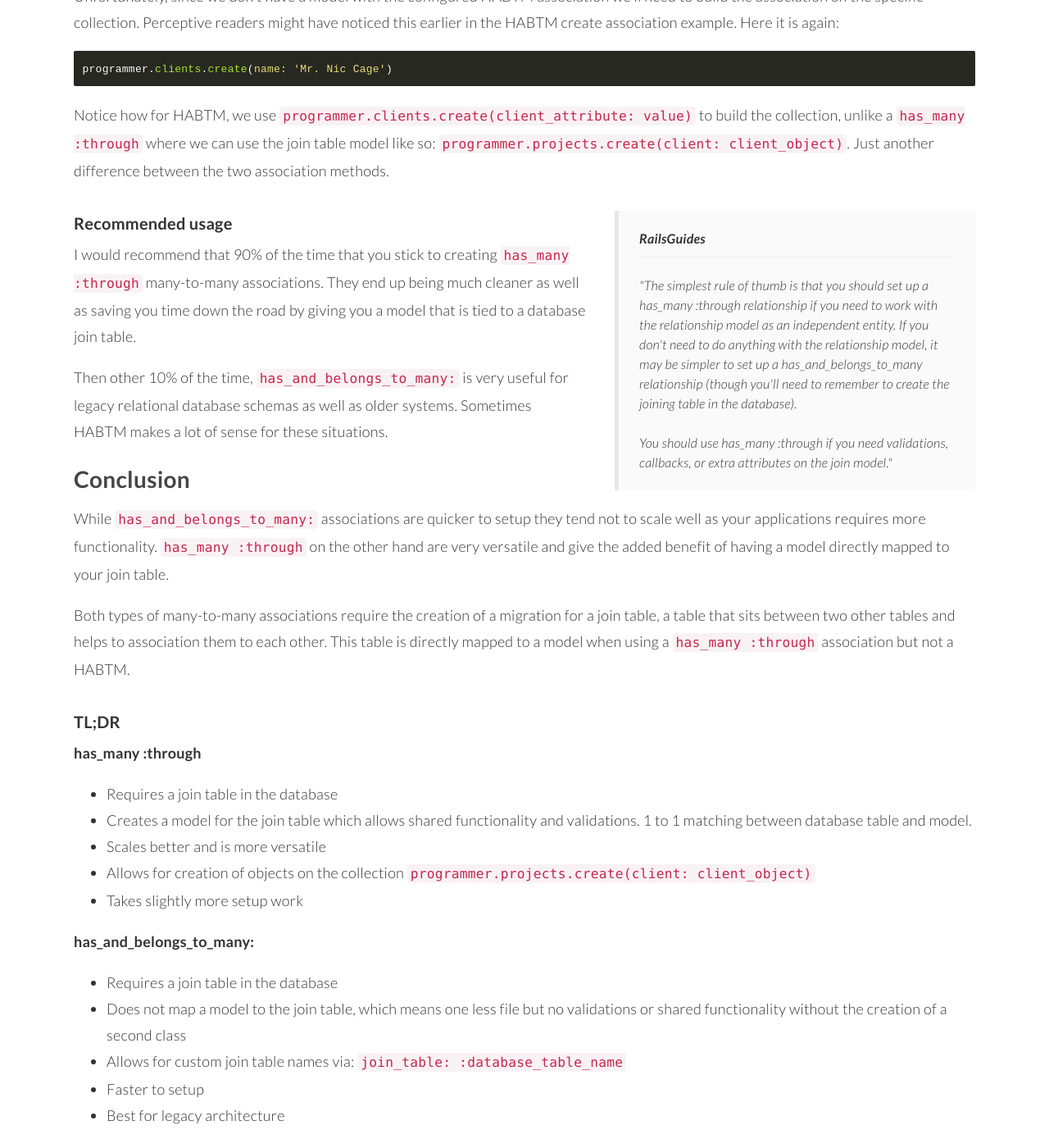
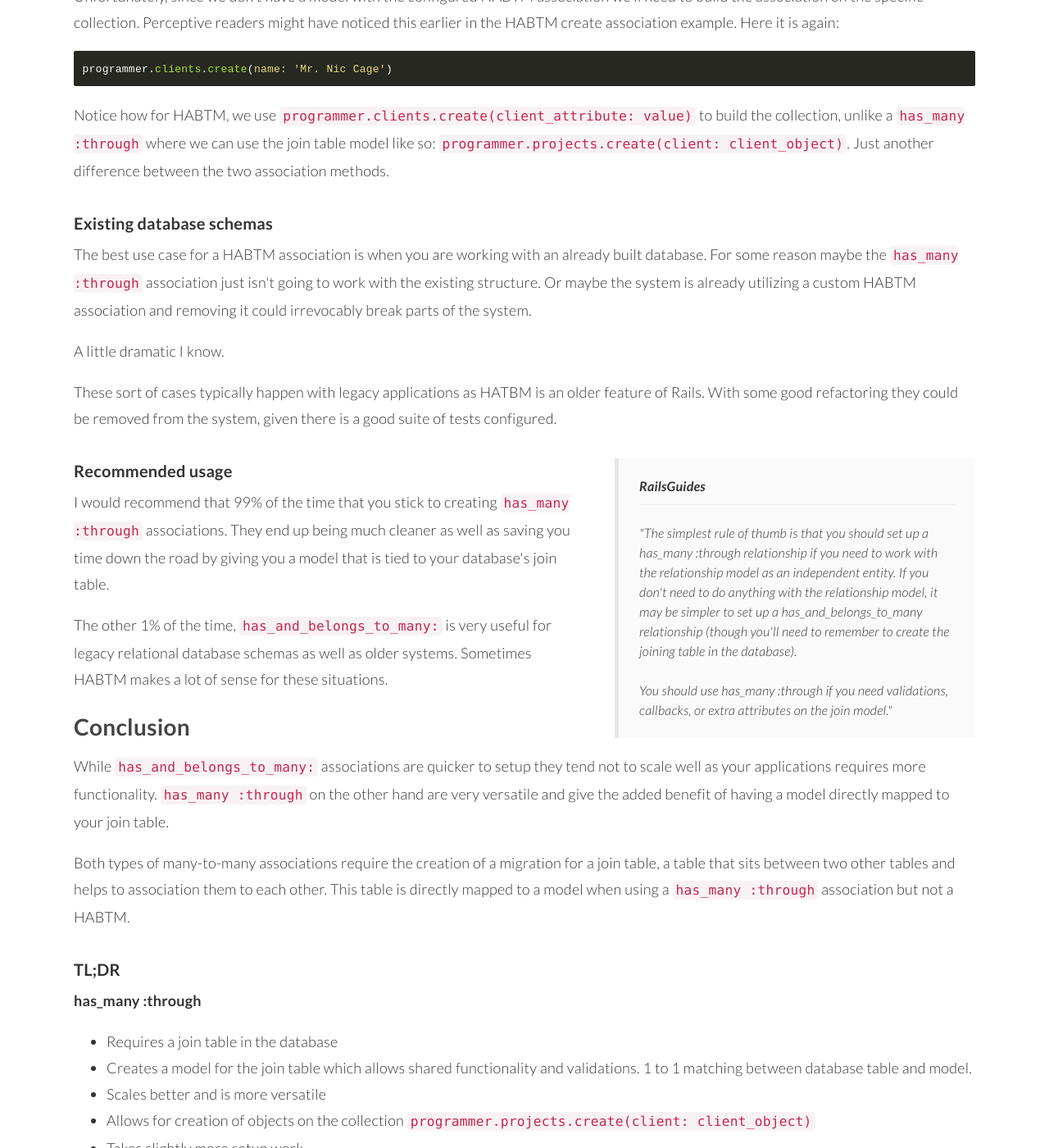
Before and after one commit to joshmfrankel/joshfrankel.me-blog-jekyll, a Jekyll site: the page built from _posts/2016/2016-01-28-create-a-many-to-many-activerecord-association-in-ruby-on-rails.html, in a window 1280 px wide and 1400 px high, scrolled down 9023 px. Shown: the whole window at 82% size. Built offline with Jekyll 4.4.1, drawn with Linux system fonts in a browser that asks for light colours; nearby versions of some CDN libraries; Markdown is read by kramdown in place of the engine named in the settings; comment, search, counter and statistics services are not loaded; some of the changed text lies outside the part shown.

Commit message:
Rename many to many post

```diff
--- a/_posts/2016/2016-01-25-create-a-many-to-many-activerecord-association-in-ruby-on-rails.html
+++ b/_posts/2016/2016-01-28-create-a-many-to-many-activerecord-association-in-ruby-on-rails.html
@@ -222,12 +222,15 @@ programmer.projects.create(client: Client.create(name: 'Keanu Reeves'))
 programmer.clients.create(name: 'Mr. Nic Cage')
 {% endhighlight %}
 <p>Notice how for HABTM, we use <code>programmer.clients.create(client_attribute: value)</code> to build the collection, unlike a <code>has_many :through</code> where we can use the join table model like so: <code>programmer.projects.create(client: client_object)</code>. Just another difference between the two association methods.</p>
+<h4>Existing database schemas</h4>
+<p>The best use case for a HABTM association is when you are working with an already built database. For some reason maybe the <code>has_many :through</code> association just isn't going to work with the existing structure. Or maybe the system is already utilizing a custom HABTM association and removing it could irrevocably break parts of the system.</p>
+<p>A little dramatic I know.</p>
+<p>These sort of cases typically happen with legacy applications as HATBM is an older feature of Rails. With some good refactoring they could be removed from the system, given there is a good suite of tests configured.</p>
 <h4>Recommended usage</h4>
 <blockquote class="floating-quote floating-quote-right"><div class="page-header">RailsGuides</div> "The simplest rule of thumb is that you should set up a has_many :through relationship if you need to work with the relationship model as an independent entity. If you don't need to do anything with the relationship model, it may be simpler to set up a has_and_belongs_to_many relationship (though you'll need to remember to create the joining table in the database).<br /><br />
 You should use has_many :through if you need validations, callbacks, or extra attributes on the join model."</blockquote>
-<p>I would recommend that 90% of the time that you stick to creating <code>has_many :through</code> many-to-many associations. They end up being much cleaner as well as saving you time down the road by giving you a model that is tied
-to a database join table.</p>
-<p>Then other 10% of the time, <code>has_and_belongs_to_many:</code> is very useful for legacy relational database schemas as well as older systems. Sometimes HABTM makes a lot of sense for these situations.</p>
+<p>I would recommend that 99% of the time that you stick to creating <code>has_many :through</code> associations. They end up being much cleaner as well as saving you time down the road by giving you a model that is tied to your database's join table.</p>
+<p>The other 1% of the time, <code>has_and_belongs_to_many:</code> is very useful for legacy relational database schemas as well as older systems. Sometimes HABTM makes a lot of sense for these situations.</p>
 <h3>Conclusion</h3>
 <p>While <code>has_and_belongs_to_many:</code> associations are quicker to setup they tend not to scale well as your applications requires more functionality. <code>has_many :through</code> on the other hand are very versatile and give the added benefit of having a model directly mapped to your join table.</p>
 <p>Both types of many-to-many associations require the creation of a migration for a join table, a table that sits between two other tables and helps to association them to each other. This table is directly mapped to a model when using a <code>has_many :through</code> association but not a HABTM.</p>
@@ -250,4 +253,5 @@ to a database join table.</p>
   <li>Best for legacy architecture</li>
 </ul>
 
-<p>There you have it both methods of creating many-to-many associations in Rails outlined and explained. Was there something you would like added to this article? Like one association type better than the other? Weigh in on it in the comments below.</p>
+<p>So we've gone through the basics of designing a good many-to-many database structure, the console commands needed to create proper migrations, and the different setups of Rail's two many-to-many association methods.</p>
+<p>Was there something you would like added to this article? Got a better use case for the <code>has_and_belongs_to_many:</code> association? How about a favorite association? Weigh in on it in the comments below.</p>
```
Also changed, not shown: other parts of _posts/2016/2016-01-28-create-a-many-to-many-activerecord-association-in-ruby-on-rails.html (+1 -1 lines).
